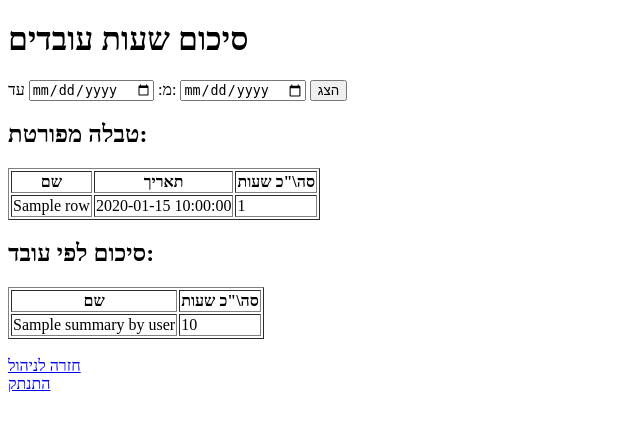
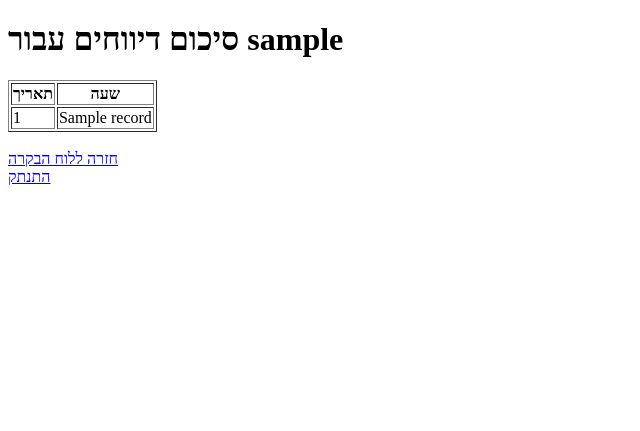
Before and after one commit to Yoad200/worktime-system, a Flask app: template templates/summary.html in a window 1280 px wide. Shown: the top 431 px of the page, without its empty margins (0-640 px from the left). Run offline with Flask 3, Linux system fonts and the light colour scheme; the template is opened without the code that fills it: most values are stand-ins (such as "Sample title", 1, 10 or a date in 2020).

Commit message:
Update summary.html

```diff
--- a/templates/summary.html
+++ b/templates/summary.html
@@ -2,49 +2,24 @@
 <html>
 <head>
     <meta charset="utf-8">
-    <title>סיכום שעות עובדים</title>
+    <title>סיכום דיווחים</title>
 </head>
 <body>
-    <h1>סיכום שעות עובדים</h1>
-
-    <form method="POST">
-        מ: <input type="date" name="start_date" value="{{ start_date }}">
-        עד: <input type="date" name="end_date" value="{{ end_date }}">
-        <button type="submit">הצג</button>
-    </form>
-
-    <h2>טבלה מפורטת:</h2>
+    <h1>סיכום דיווחים עבור {{ username }}</h1>
     <table border="1">
         <tr>
-            <th>שם</th>
             <th>תאריך</th>
-            <th>סה\"כ שעות</th>
+            <th>שעה</th>
         </tr>
-        {% for row in results %}
+        {% for record in records %}
         <tr>
-            <td>{{ row.name }}</td>
-            <td>{{ row.date }}</td>
-            <td>{{ row.total_hours }}</td>
+            <td>{{ record[0] }}</td>
+            <td>{{ record[1] }}</td>
         </tr>
         {% endfor %}
     </table>
-
-    <h2>סיכום לפי עובד:</h2>
-    <table border="1">
-        <tr>
-            <th>שם</th>
-            <th>סה\"כ שעות</th>
-        </tr>
-        {% for name, total in summary_by_user.items() %}
-        <tr>
-            <td>{{ name }}</td>
-            <td>{{ total }}</td>
-        </tr>
-        {% endfor %}
-    </table>
-
     <br>
-    <a href="/admin">חזרה לניהול</a>
+    <a href="/dashboard">חזרה ללוח הבקרה</a>
     <br>
     <a href="/logout">התנתק</a>
 </body>
```
